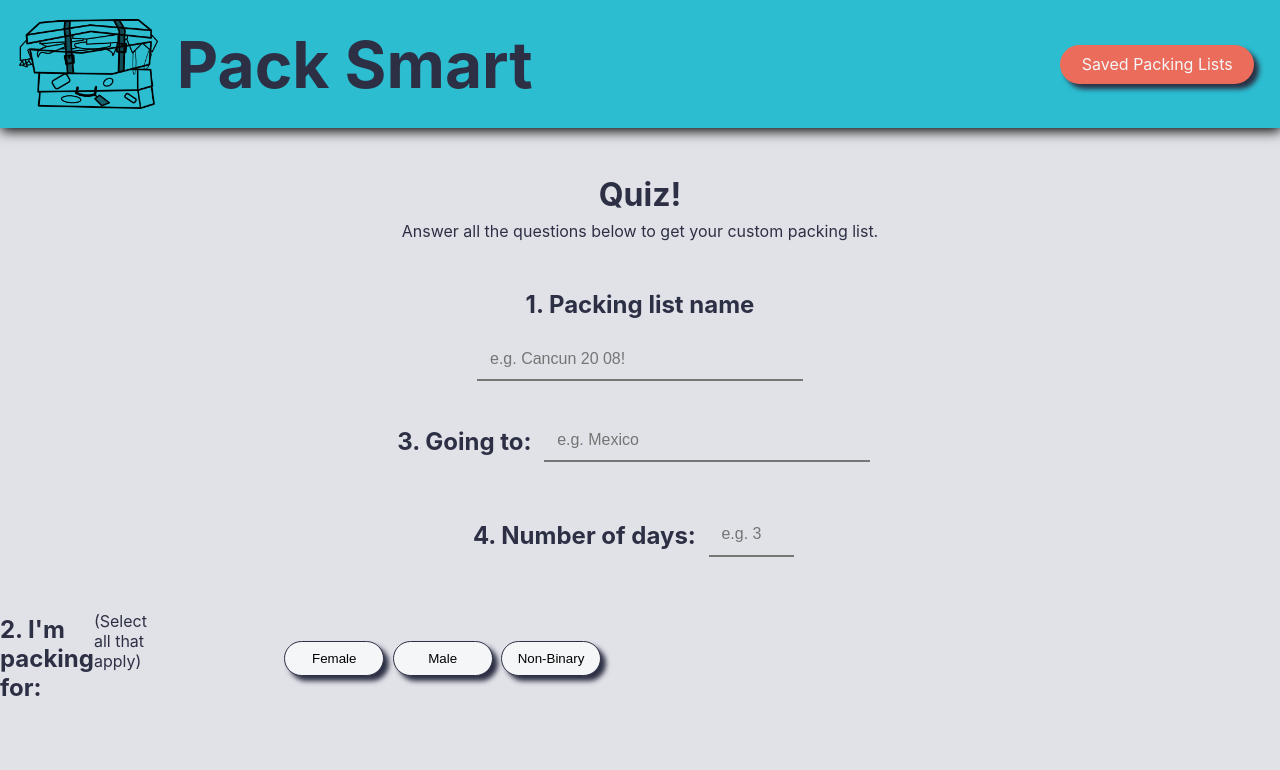
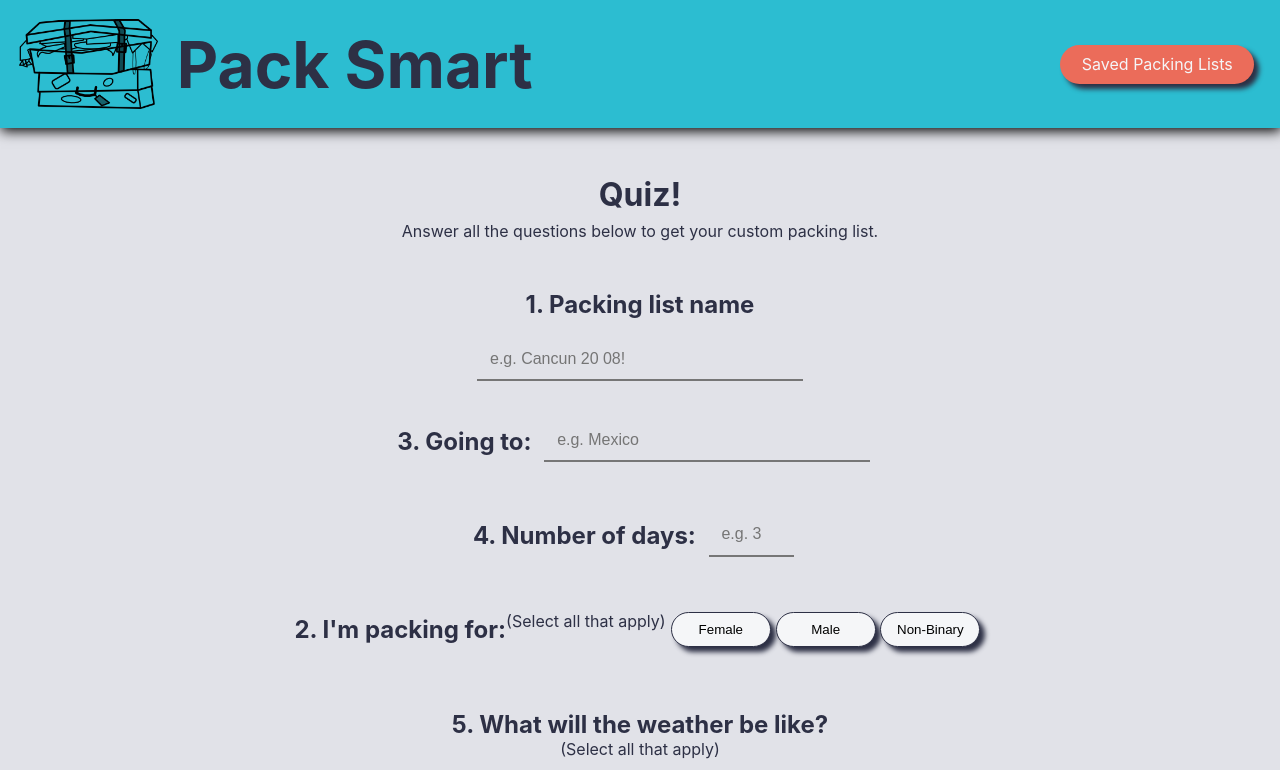
Before and after one commit to Pack-Smart/pack-smart-fe, a React (Create React App) app: page /packsmart/packing-quiz in a window 1280 px wide. Shown: the top 770 px of the page. Built offline with nearby package versions, Linux system fonts and the light colour scheme.

Commit message:
Refactor multipleChoice buttons into one div

```diff
--- a/src/MultipleChoice/MultipleChoice.js
+++ b/src/MultipleChoice/MultipleChoice.js
@@ -1,7 +1,7 @@
 import './MultipleChoice.scss'
 
 const MultipleChoice = (props) => {
-  const { category, question, firstRowBtns, secRowBtns } = props.questionDetails
+  const { category, question, buttons } = props.questionDetails
   const { handleClick } = props
 
   const handleButtonClick = (event) => {
@@ -38,10 +38,7 @@ const MultipleChoice = (props) => {
       <h2>{question}</h2>
       <p className="select-all-txt">(Select all that apply)</p>
       <div className="quiz-answer-btns">
-        {createButtons(firstRowBtns)}
-      </div>
-      <div className="quiz-answer-btns">
-        {createButtons(secRowBtns)}
+        {createButtons(buttons)}
       </div>
     </div>
   )
--- a/src/Quiz/Quiz.scss
+++ b/src/Quiz/Quiz.scss
@@ -42,7 +42,8 @@
 
 .quiz-answer-btns {
   @include row-center;
-  width: 100%;
+  width: 25%;
+  flex-wrap: wrap;
 }
 
 .trip-categories-field p, .trip-weather-field p {
--- a/src/Quiz/quizDetails.js
+++ b/src/Quiz/quizDetails.js
@@ -11,8 +11,7 @@ const quizDetails = [
     question: `2. I'm packing for:`,
     type: 'MultipleChoice',
     category: 'gender',
-    firstRowBtns: ['Female', 'Male', 'Non-Binary'],
-    secRowBtns: [],
+    buttons: ['Female', 'Male', 'Non-Binary']
   },
   {
     id: 3,
@@ -34,16 +33,14 @@ const quizDetails = [
     question: '5. What will the weather be like?',
     type: 'MultipleChoice',
     category: 'weather',
-    firstRowBtns: ['Cold', 'Cool', 'Warm'],
-    secRowBtns: ['Hot', 'Rainy', 'Snowy'],
+    buttons: ['Cold', 'Cool', 'Warm', 'Hot', 'Rainy', 'Snowy']
   },
   {
     id: 6,
     question: '6. What activities do you plan to do?',
     type: 'MultipleChoice',
     category: 'categories',
-    firstRowBtns: ['Skiing', 'Beach', 'Hiking'],
-    secRowBtns: ['Night Life', 'Wedding', 'Business'],
+    buttons: ['Skiing', 'Beach', 'Hiking', 'Night Life', 'Wedding', 'Business']
   }
 ]
 
```
